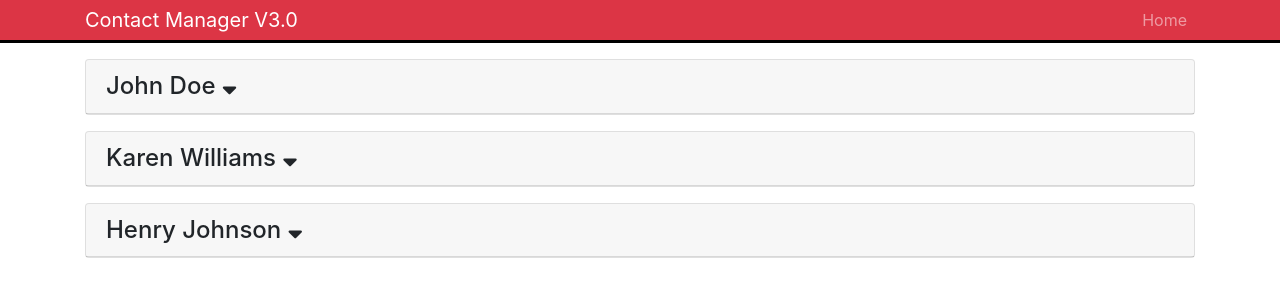
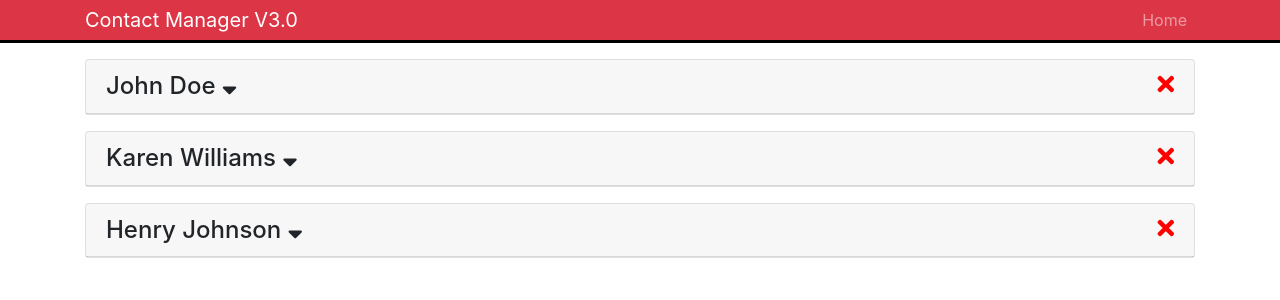
Before and after one commit to DMai90/contact-manager-v3, a React (Create React App) app: page / in a window 1280 px wide. Shown: the top 300 px of the page. Built offline with nearby package versions, Linux system fonts and the light colour scheme.

Commit message:
Added Context API to manage state

```diff
--- a/src/App.js
+++ b/src/App.js
@@ -1,6 +1,8 @@
 import React, { Component } from 'react';
 import Contacts from './components/Contacts';
 import Header from './components/Header';
+
+import { Provider } from './context';
 
 import 'bootstrap/dist/css/bootstrap.min.css';
 import './App.css';
@@ -8,18 +10,16 @@ import './App.css';
 class App extends Component {
   render() {
     return (
-      <div className="App">
-        <Header branding="Contact Manager V3.0" />
-        <div className="container">
-          <Contacts />
+      <Provider>
+        <div className="App">
+          <Header branding="Contact Manager V3.0" />
+          <div className="container">
+            <Contacts />
+          </div>
         </div>
-      </div>
+      </Provider>
     );
   }
 }
 
 export default App;
-
-/*
-- Add active navbar li using state.
-*/
--- a/src/components/Contact.js
+++ b/src/components/Contact.js
@@ -5,9 +5,15 @@ class Contact extends Component {
   state = {
     showContactInfo: false
   };
-  onShowClick = e => {
+
+  onShowClick = () => {
     this.setState({ showContactInfo: !this.state.showContactInfo });
   };
+
+  onDeleteClick = e => {
+    console.log(e);
+  };
+
   render() {
     const { name, email, phone } = this.props.contact;
     const { showContactInfo } = this.state;
@@ -15,7 +21,17 @@ class Contact extends Component {
     return (
       <div className="card mb-3">
         <h4 className="card-header">
-          {name} <i onClick={this.onShowClick} className="fas fa-sort-down" />
+          {name}{' '}
+          <i
+            onClick={this.onShowClick}
+            className="fas fa-sort-down"
+            style={{ cursor: 'pointer' }}
+          />
+          <i
+            className="fas fa-times"
+            style={{ cursor: 'pointer', float: 'right', color: 'red' }}
+            onClick={this.onDeleteClick}
+          />
         </h4>
         {showContactInfo ? (
           <div className="card-body">
--- a/src/components/Contacts.js
+++ b/src/components/Contacts.js
@@ -1,38 +1,22 @@
 import React, { Component } from 'react';
 import Contact from './Contact';
+import { Consumer } from '../context';
 
 class Contacts extends Component {
-  state = {
-    contacts: [
-      {
-        id: 1,
-        name: 'John Doe',
-        email: 'jdoe@gmail.com',
-        phone: '555-555-5555'
-      },
-      {
-        id: 2,
-        name: 'Karen Williams',
-        email: 'kwilliams@gmail.com',
-        phone: '444-444-44444'
-      },
-      {
-        id: 3,
-        name: 'Henry Johnson',
-        email: 'hjohnson@gmail.com',
-        phone: '111-111-11111'
-      }
-    ]
-  };
-
   render() {
-    const { contacts } = this.state;
     return (
-      <React.Fragment>
-        {contacts.map(contact => (
-          <Contact key={contact.id} contact={contact} />
-        ))}
-      </React.Fragment>
+      <Consumer>
+        {value => {
+          const { contacts } = value;
+          return (
+            <React.Fragment>
+              {contacts.map(contact => (
+                <Contact key={contact.id} contact={contact} />
+              ))}
+            </React.Fragment>
+          );
+        }}
+      </Consumer>
     );
   }
 }
--- /dev/null
+++ b/src/context.js
@@ -0,0 +1,37 @@
+import React, { Component } from 'react';
+
+const Context = React.createContext();
+
+export class Provider extends Component {
+  state = {
+    contacts: [
+      {
+        id: 1,
+        name: 'John Doe',
+        email: 'jdoe@gmail.com',
+        phone: '555-555-5555'
+      },
+      {
+        id: 2,
+        name: 'Karen Williams',
+        email: 'kwilliams@gmail.com',
+        phone: '444-444-44444'
+      },
+      {
+        id: 3,
+        name: 'Henry Johnson',
+        email: 'hjohnson@gmail.com',
+        phone: '111-111-11111'
+      }
+    ]
+  };
+  render() {
+    return (
+      <Context.Provider value={this.state}>
+        {this.props.children}
+      </Context.Provider>
+    );
+  }
+}
+
+export const Consumer = Context.Consumer;
```
